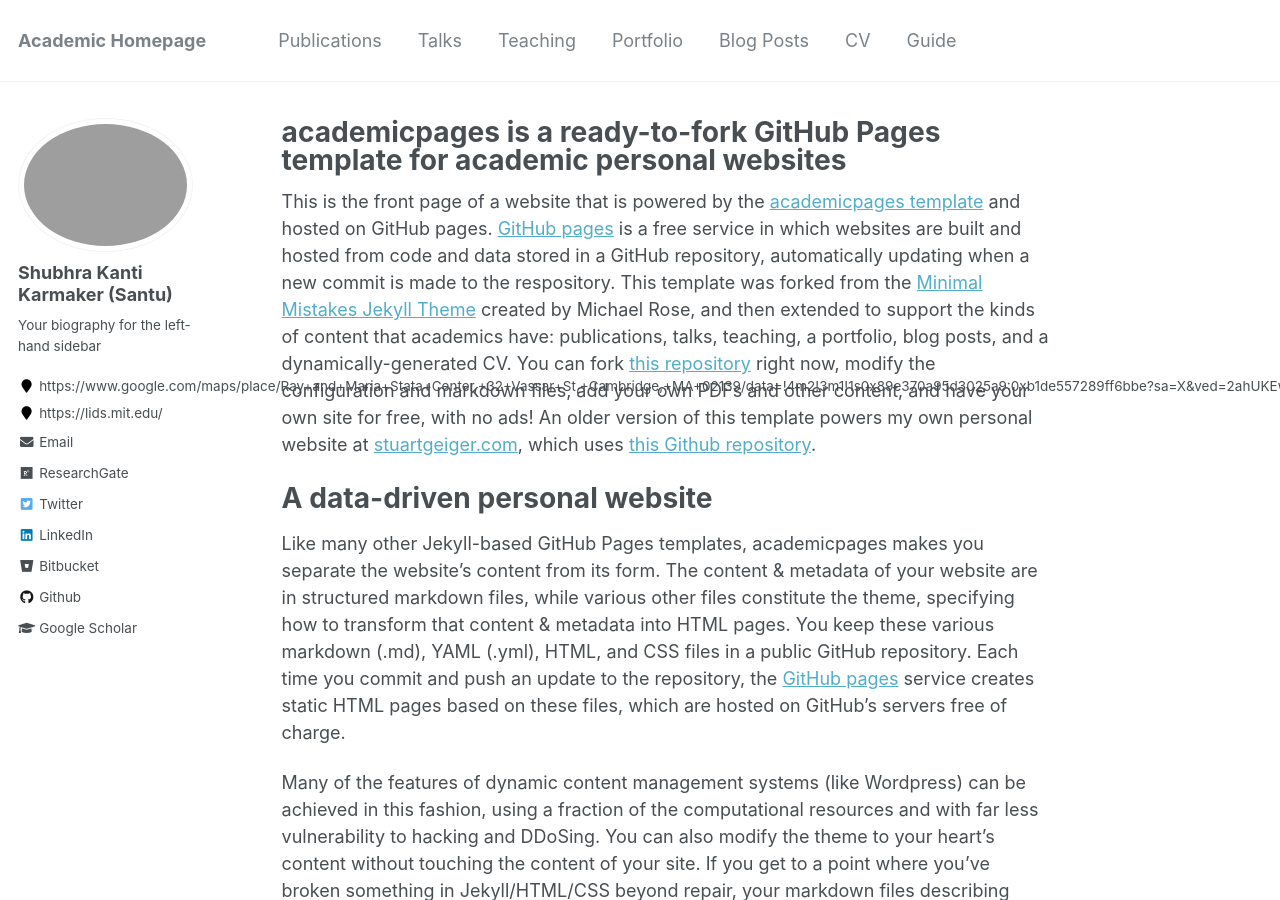
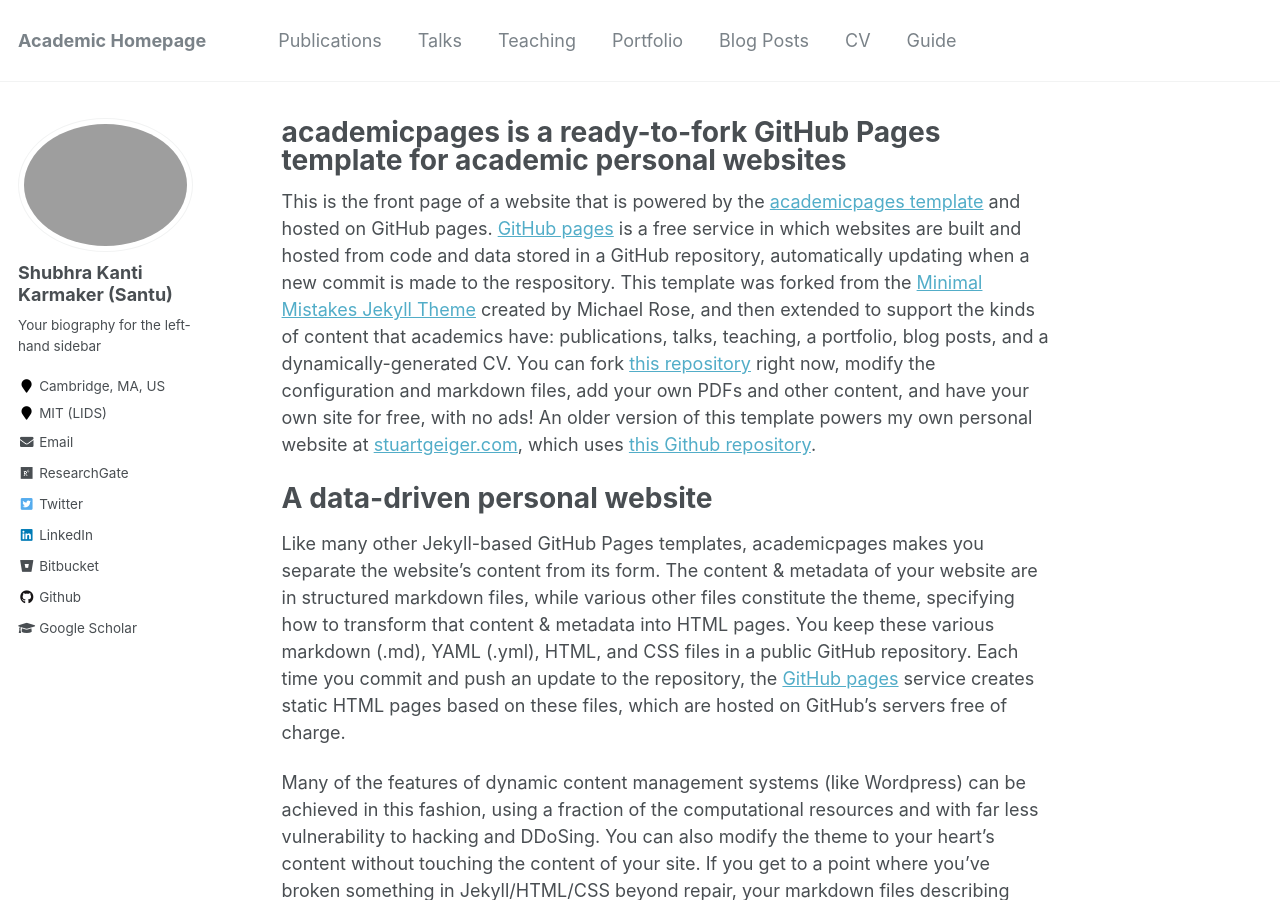
Before and after one commit to karmake2/karmake2.github.io, a Jekyll site: the page built from _pages/about.md, in a window 1280 px wide and 900 px high. Built offline with Jekyll 4.4.1, drawn with Linux system fonts in a browser that asks for light colours.

Commit message:
link update4

```diff
--- a/_config.yml
+++ b/_config.yml
@@ -83,8 +83,8 @@
   name             : "Shubhra Kanti Karmaker (Santu)"
   avatar           : "santu.png"
   bio              : "Your biography for the left-hand sidebar"
-  employer         : "https://lids.mit.edu/"
-  location         : "https://www.google.com/maps/place/Ray+and+Maria+Stata+Center,+32+Vassar+St,+Cambridge,+MA+02139/data=!4m2!3m1!1s0x89e370a95d3025a9:0xb1de557289ff6bbe?sa=X&ved=2ahUKEwjipf6zvKbjAhUDjlkKHXniBIQQ8gEwAHoECAoQAQ"
+  employer         : "MIT (LIDS)"
+  location         : "Cambridge, MA, US"
   pubmed           :
   googlescholar    : "https://scholar.google.com/citations?user=y6pZKT4AAAAJ&hl=en"
   email            : "santu@mit.edu"
```
